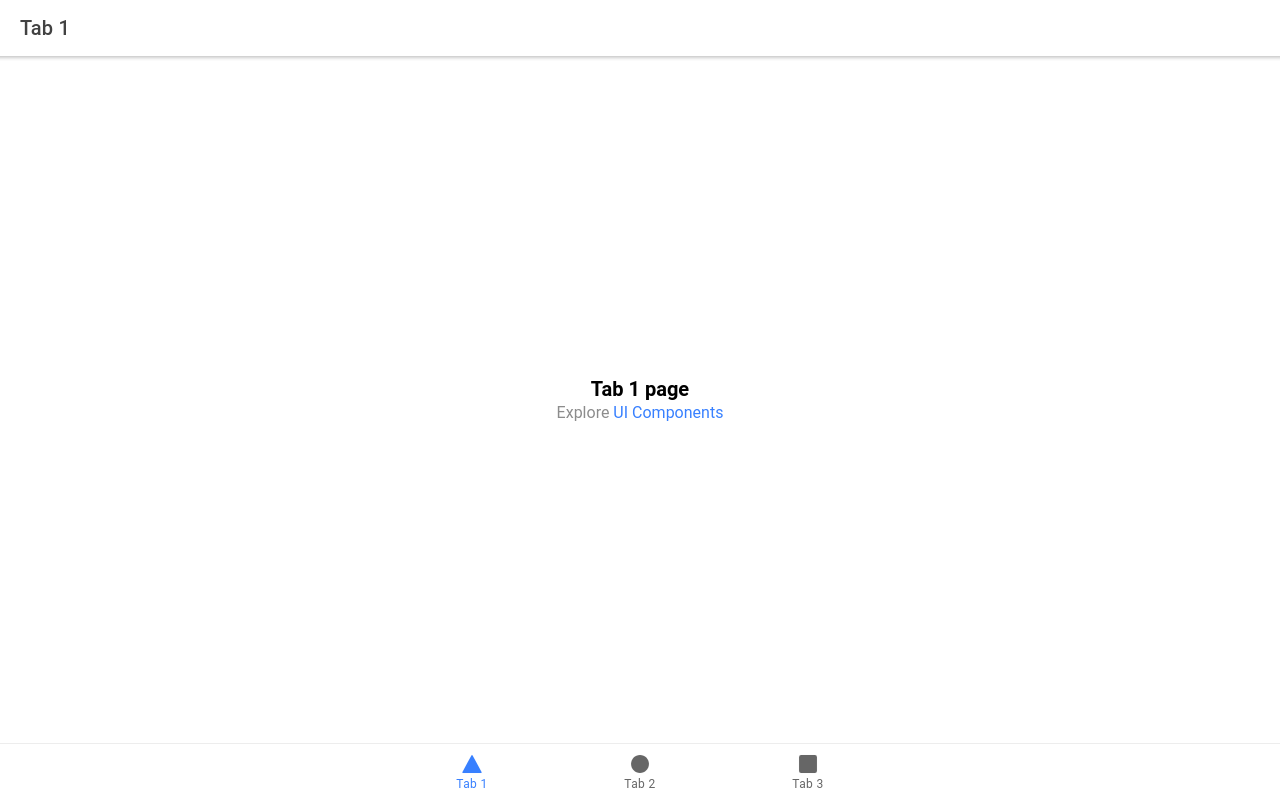
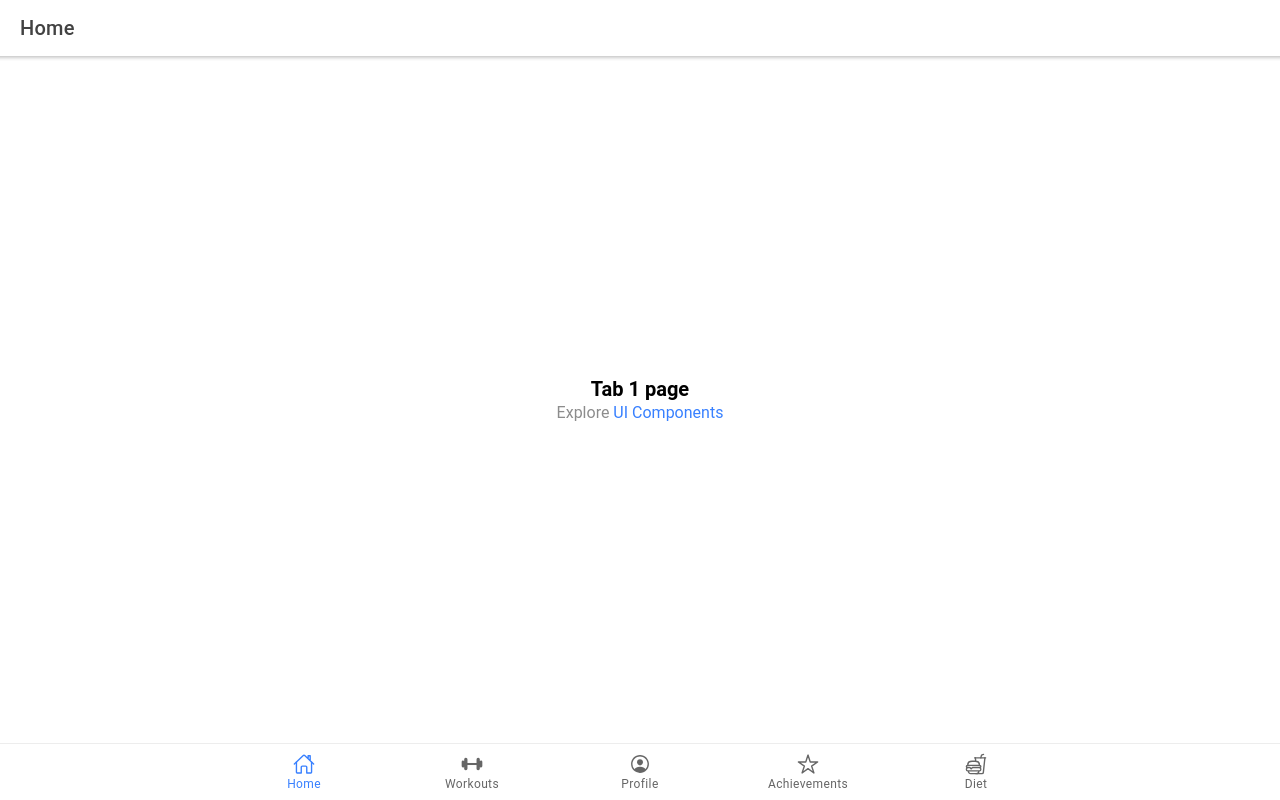
Before and after one commit to kevinkant/AWM-FitQuest, a React (Create React App) app in the folder fitquest/: page /tab1 in a window 1280 px wide. Built offline with nearby package versions, Linux system fonts and the light colour scheme.

Commit message:
Tab navigation

```diff
--- a/fitquest/capacitor.config.json
+++ b/fitquest/capacitor.config.json
@@ -1,6 +1,6 @@
 {
   "appId": "io.ionic.starter",
-  "appName": "fitquest",
+  "appName": "FitQuest",
   "bundledWebRuntime": false,
   "npmClient": "npm",
   "webDir": "build",
--- a/fitquest/src/App.tsx
+++ b/fitquest/src/App.tsx
@@ -9,10 +9,10 @@ import {
   IonTabs,
 } from '@ionic/react';
 import { IonReactRouter } from '@ionic/react-router';
-import { ellipse, square, triangle } from 'ionicons/icons';
-import Tab1 from './pages/Tab1';
-import Tab2 from './pages/Tab2';
-import Tab3 from './pages/Tab3';
+import { barbell, fastFoodOutline, homeOutline, personCircleOutline, starOutline } from 'ionicons/icons';
+import Tab1 from './pages/Tabs/Tab1';
+import Tab2 from './pages/Tabs/Tab2';
+import Tab3 from './pages/Tabs/Tab3';
 
 /* Core CSS required for Ionic components to work properly */
 import '@ionic/react/css/core.css';
@@ -47,22 +47,36 @@ const App: React.FC = () => (
           <Route path="/tab3">
             <Tab3 />
           </Route>
+          <Route path="/tab4">
+            <Tab3 />
+          </Route>
+          <Route path="/tab5">
+            <Tab3 />
+          </Route>
           <Route exact path="/">
             <Redirect to="/tab1" />
           </Route>
         </IonRouterOutlet>
         <IonTabBar slot="bottom">
           <IonTabButton tab="tab1" href="/tab1">
-            <IonIcon icon={triangle} />
-            <IonLabel>Tab 1</IonLabel>
+            <IonIcon icon={homeOutline} />
+            <IonLabel>Home</IonLabel>
           </IonTabButton>
           <IonTabButton tab="tab2" href="/tab2">
-            <IonIcon icon={ellipse} />
-            <IonLabel>Tab 2</IonLabel>
+            <IonIcon icon={barbell} />
+            <IonLabel>Workouts</IonLabel>
           </IonTabButton>
           <IonTabButton tab="tab3" href="/tab3">
-            <IonIcon icon={square} />
-            <IonLabel>Tab 3</IonLabel>
+            <IonIcon icon={personCircleOutline} />
+            <IonLabel>Profile</IonLabel>
+          </IonTabButton>
+          <IonTabButton tab="tab4" href="/tab4">
+            <IonIcon icon={starOutline} />
+            <IonLabel>Achievements</IonLabel>
+          </IonTabButton>
+          <IonTabButton tab="tab5" href="/tab5">
+            <IonIcon icon={fastFoodOutline} />
+            <IonLabel>Diet</IonLabel>
           </IonTabButton>
         </IonTabBar>
       </IonTabs>
--- /dev/null
+++ b/fitquest/src/pages/Tabs/Tab1.tsx
@@ -0,0 +1,25 @@
+import { IonContent, IonHeader, IonPage, IonTitle, IonToolbar } from '@ionic/react';
+import ExploreContainer from '../../components/ExploreContainer';
+import './Tab1.css';
+
+const Tab1: React.FC = () => {
+  return (
+    <IonPage>
+      <IonHeader>
+        <IonToolbar>
+          <IonTitle>Home</IonTitle>
+        </IonToolbar>
+      </IonHeader>
+      <IonContent fullscreen>
+        <IonHeader collapse="condense">
+          <IonToolbar>
+            <IonTitle size="large">Tab 1</IonTitle>
+          </IonToolbar>
+        </IonHeader>
+        <ExploreContainer name="Tab 1 page" />
+      </IonContent>
+    </IonPage>
+  );
+};
+
+export default Tab1;
--- a/fitquest/src/pages/Tab2.tsx
+++ b/fitquest/src/pages/Tabs/Tab2.tsx
@@ -1,5 +1,5 @@
 import { IonContent, IonHeader, IonPage, IonTitle, IonToolbar } from '@ionic/react';
-import ExploreContainer from '../components/ExploreContainer';
+import ExploreContainer from '../../components/ExploreContainer';
 import './Tab2.css';
 
 const Tab2: React.FC = () => {
--- a/fitquest/src/pages/Tab3.tsx
+++ b/fitquest/src/pages/Tabs/Tab3.tsx
@@ -1,5 +1,5 @@
 import { IonContent, IonHeader, IonPage, IonTitle, IonToolbar } from '@ionic/react';
-import ExploreContainer from '../components/ExploreContainer';
+import ExploreContainer from '../../components/ExploreContainer';
 import './Tab3.css';
 
 const Tab3: React.FC = () => {
--- a/fitquest/src/pages/Tab1.tsx
+++ b/fitquest/src/pages/Tabs/Tab5.tsx
@@ -1,25 +1,25 @@
 import { IonContent, IonHeader, IonPage, IonTitle, IonToolbar } from '@ionic/react';
-import ExploreContainer from '../components/ExploreContainer';
-import './Tab1.css';
+import ExploreContainer from '../../components/ExploreContainer';
+import './Tab5.css';
 
-const Tab1: React.FC = () => {
+const Tab5: React.FC = () => {
   return (
     <IonPage>
       <IonHeader>
         <IonToolbar>
-          <IonTitle>Tab 1</IonTitle>
+          <IonTitle>Tab 5</IonTitle>
         </IonToolbar>
       </IonHeader>
       <IonContent fullscreen>
         <IonHeader collapse="condense">
           <IonToolbar>
-            <IonTitle size="large">Tab 1</IonTitle>
+            <IonTitle size="large">Tab 5</IonTitle>
           </IonToolbar>
         </IonHeader>
-        <ExploreContainer name="Tab 1 page" />
+        <ExploreContainer name="Tab 5 page" />
       </IonContent>
     </IonPage>
   );
 };
 
-export default Tab1;
+export default Tab5;
```
Also changed, not shown: fitquest/src/pages/Tabs/Tab4.tsx (added, +25 -0 lines), fitquest/src/pages/Tabs/Tab1.css (added), fitquest/src/pages/Tabs/Tab2.css (added), fitquest/src/pages/Tabs/Tab3.css (added), fitquest/src/pages/Tabs/Tab4.css (added), fitquest/src/pages/Tabs/Tab5.css (added).
